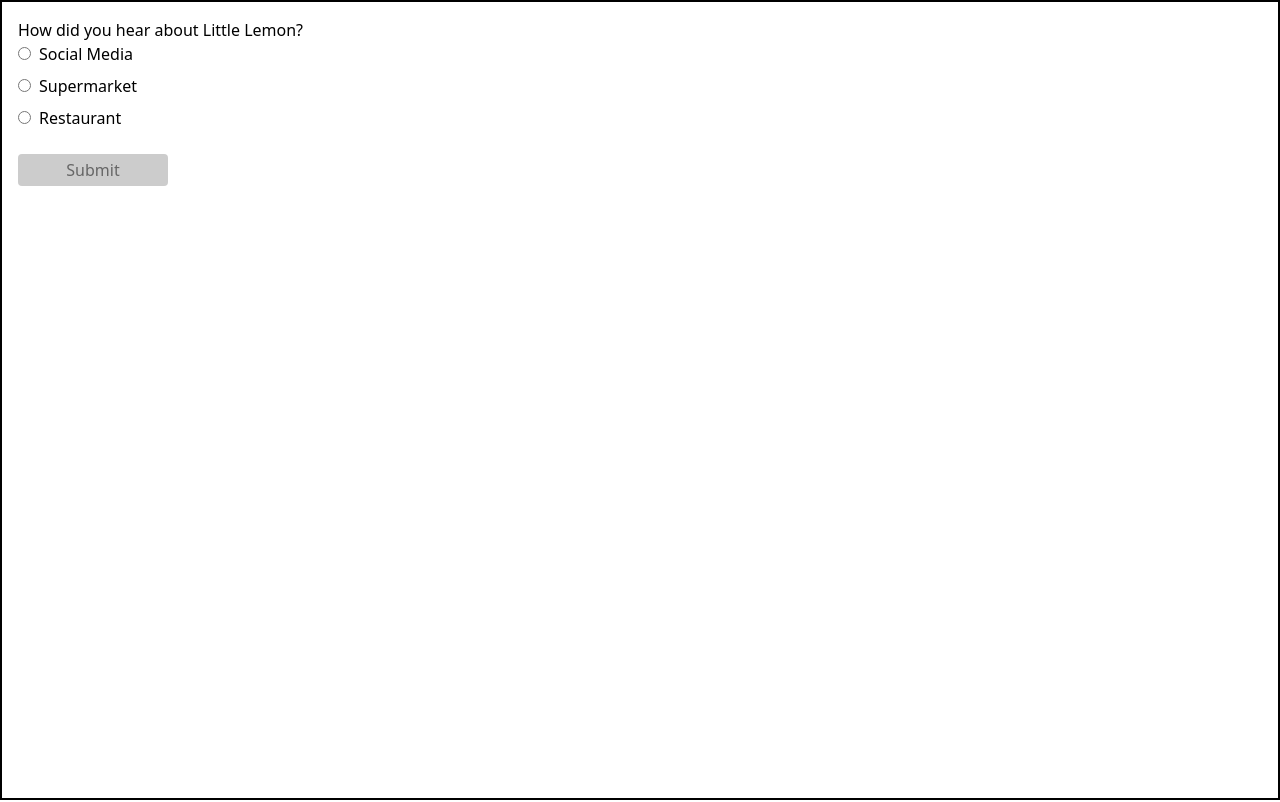
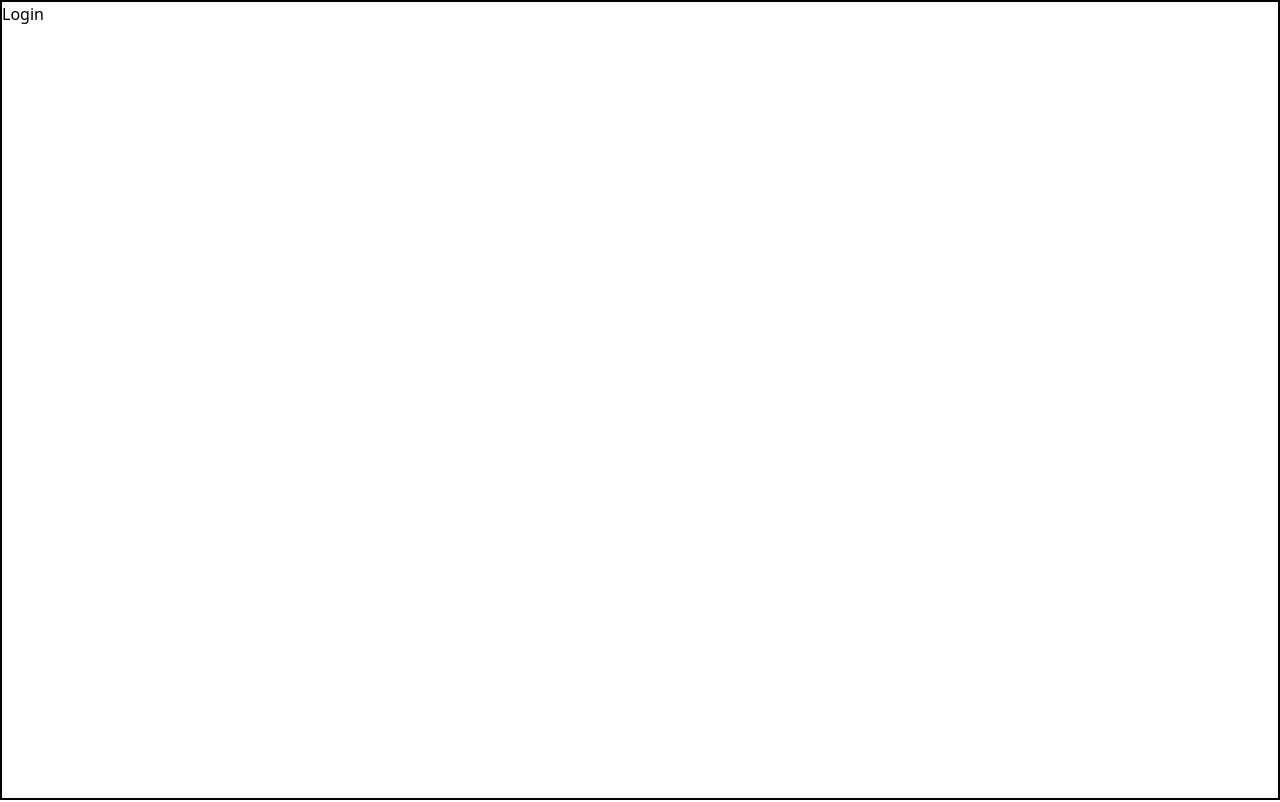
Before and after one commit to Rustemov02/Coursera---Advanced-React-Course, a React (Vite) app: page / in a window 1280 px wide. Built offline with nearby package versions, Linux system fonts and the light colour scheme.

Commit message:
spread operators

```diff
--- a/src/App.tsx
+++ b/src/App.tsx
@@ -17,7 +17,7 @@
   return (
     <div className="h-dvh border-2">
       <ThemeProvider>
-        {/* <Test /> */}
+        <Test />
         {/* <DarkLightContainer /> */}
         {/* <FormWithUseStateHook /> */}
         {/* <Form/> */}
@@ -26,7 +26,7 @@
         {/* <GetUserInfo /> */}
         {/* <GetPreviousDate /> */}
         {/* <ManipulatingChildren /> */}
-        <BuildRadioContainer />
+        {/* <BuildRadioContainer /> */}
       </ThemeProvider>
     </div>
   );
--- /dev/null
+++ b/src/Test.tsx
@@ -0,0 +1,21 @@
+const Button = ({ children, ...buttonProps }: any) => {
+  console.log(buttonProps);
+  return <button {...buttonProps}>{children}</button>;
+};
+
+const LoginButton = ({ type, children, ...buttonProps }: any) => {
+  return (
+    <Button {...buttonProps} onClick={() => alert("Logging in")}>
+      {children}
+    </Button>
+  );
+};
+
+export default function Test() {
+  return (
+    <div>
+      {/* <Button onClick={() => alert("Signing up")}>Sign Up</Button> */}
+      <LoginButton onClick={() => alert("Signing u253p")}>Login</LoginButton>
+    </div>
+  );
+}
```
